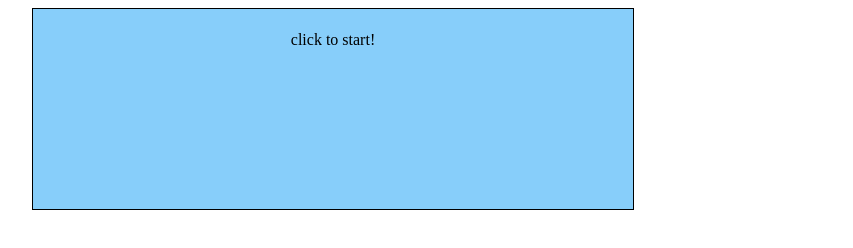
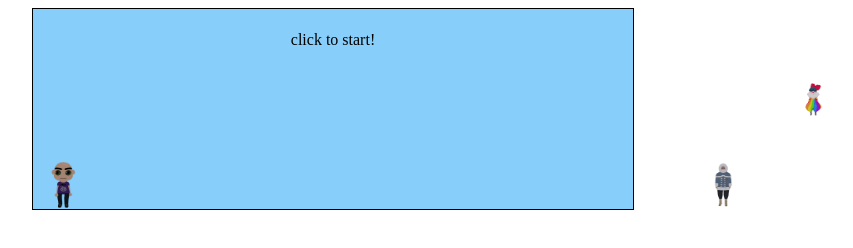
Before and after one commit to zchaplin/cmpm-121-section-2, a website built with Vite: page index.html in a window 1280 px wide. Shown: the whole page, without its empty margins (307-1160 px from the left). Built offline with nearby package versions, Linux system fonts and the light colour scheme; files whose address does not match are found by name.

Commit message:
edited image urls

```diff
--- a/index.html
+++ b/index.html
@@ -13,6 +13,6 @@
       <div id="scoreText"> </div>
     </div>
     <script type="module" src="/src/main.ts"></script>
-    <link rel="stylesheet" href="/src/style.css">
+    <link rel="stylesheet" href="/src/style.css"></link>
   </body>
 </html>
--- a/src/style.css
+++ b/src/style.css
@@ -12,7 +12,7 @@
   width: 50px;
   height: 50px;
 
-  background-image: url(assets/guy.png);
+  background-image: url(/public/assets/guy.png);
   background-size: 100px 50px;
   background-position-x: 80px;
 
@@ -56,7 +56,7 @@
   top: 100px;
   left: 660px;
 
-  background-image: url(assets/cold.png);
+  background-image: url(/public/assets/cold.png);
   background-size: 100px 50px;
   background-position-x: 80px;
 }
@@ -87,7 +87,7 @@
   top: -40px;
   left: 750px;
 
-  background-image: url(assets/clown.png);
+  background-image: url(/public/assets/clown.png);
   background-size: 100px 50px;
   background-position-x: 80px;
 }
```
